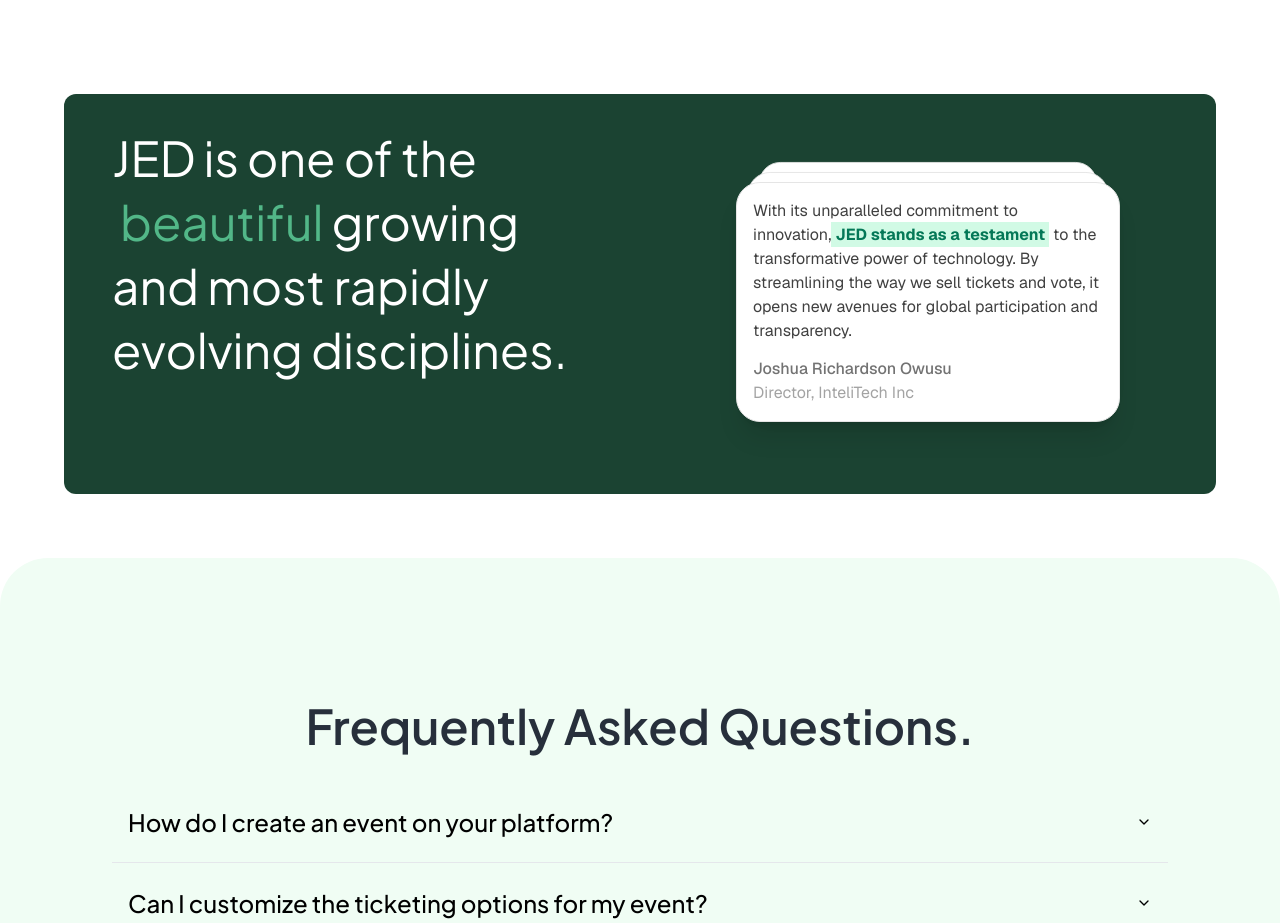
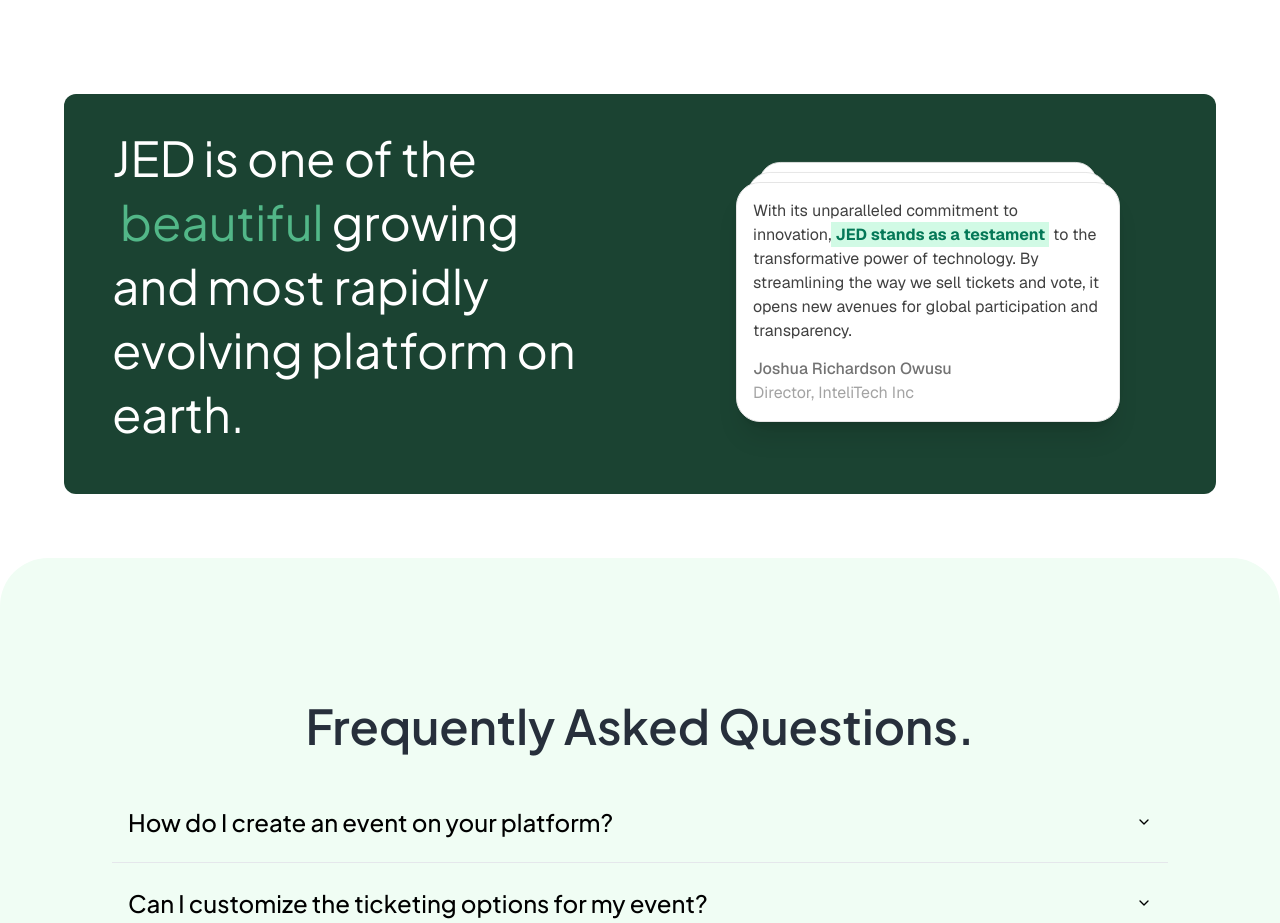
Before and after one commit to InteliTech-Inc/jed, a Next.js app: page / in a window 1280 px wide. Shown: the part 2000-2923 px from the top of the page. Built offline with nearby package versions, Linux system fonts and the light colour scheme.

Commit message:
refactor(app): Cleaned up

```diff
--- a/src/app/(landing)/components/flip-words.tsx
+++ b/src/app/(landing)/components/flip-words.tsx
@@ -8,7 +8,7 @@ export function FlipWord() {
     <div className="flex justify-center items-center px-4">
       <div className="text-5xl mx-auto font-normal leading-[4rem] ">
         JED is one of the <FlipWords words={words} />
-        growing and most rapidly evolving disciplines.
+        growing and most rapidly evolving platform on earth.
       </div>
     </div>
   );
```
Also changed, not shown: src/app/(landing)/components/premium.tsx (+0 -11 lines).
